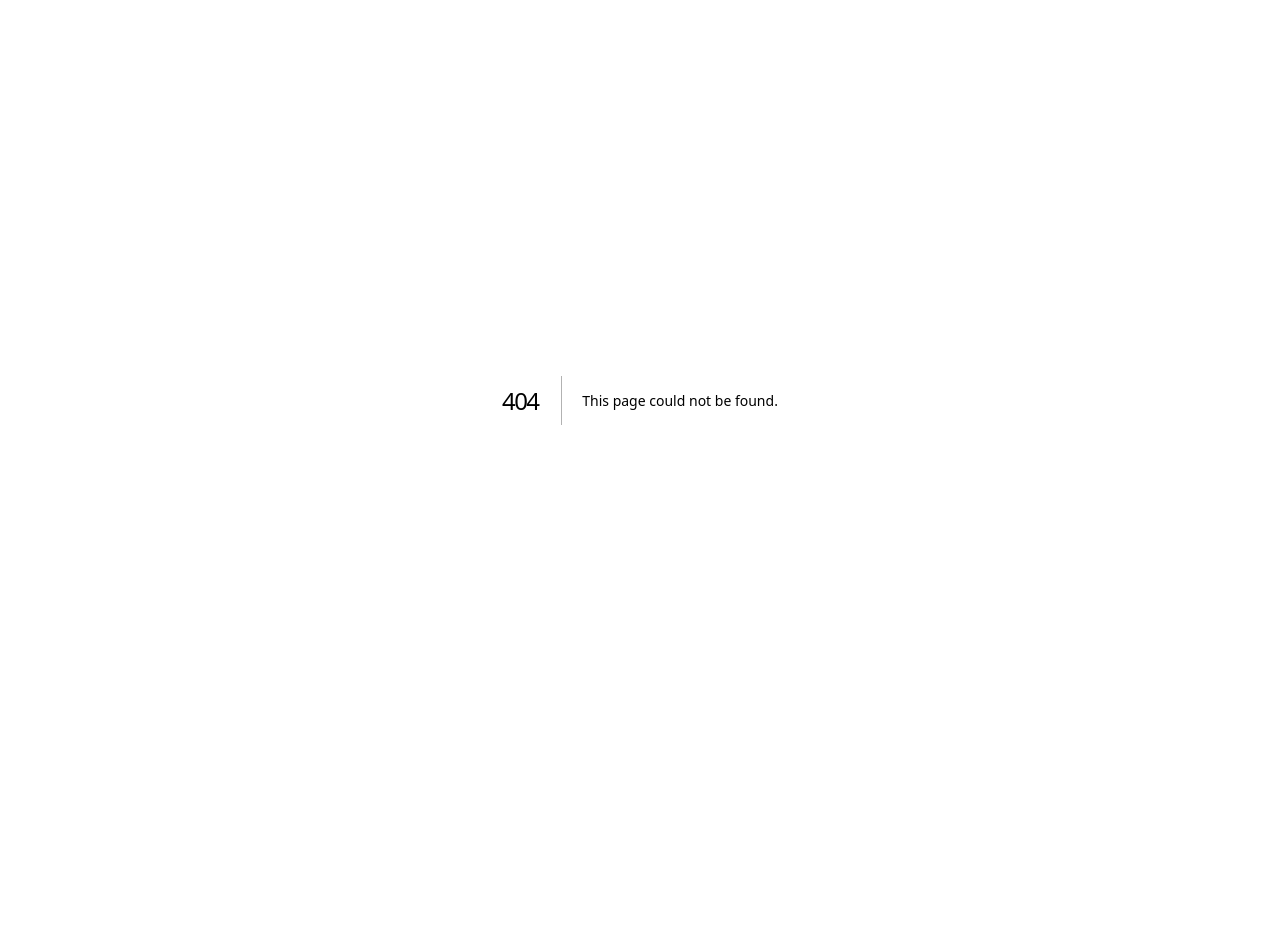
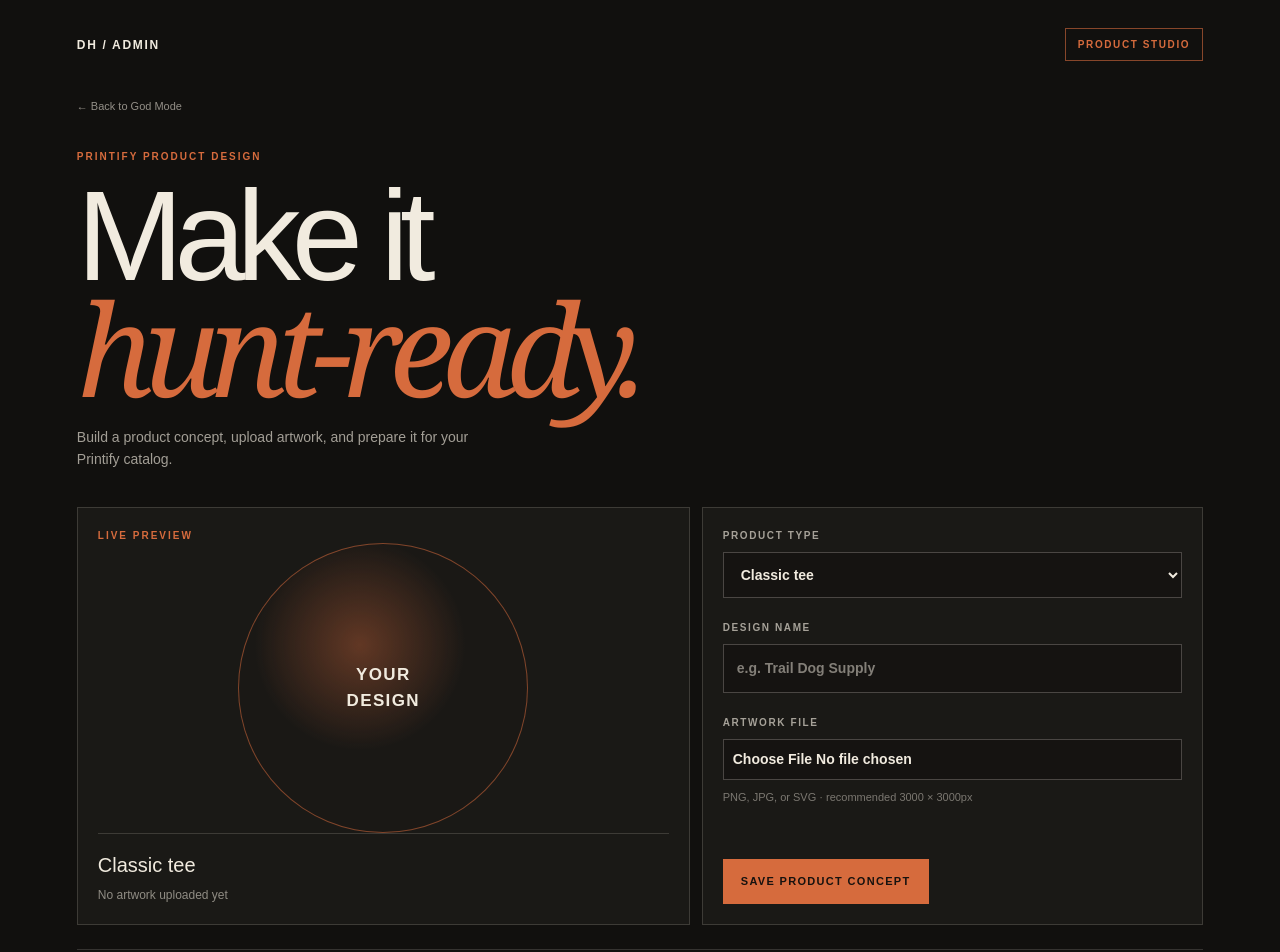
Before and after one commit to CJPCJP1973/printify-sync, a Next.js app: page /admin/design in a window 1280 px wide. Before the commit this address had no page. Shown: the top 952 px of the page. Before the commit the page ends 800 px from the top, so only its background shows below. Built offline with nearby package versions, Linux system fonts and the light colour scheme.

Commit message:
Add admin product design workspace

```diff
--- /dev/null
+++ b/app/admin/design/page.tsx
@@ -0,0 +1,74 @@
+'use client'
+
+import Link from 'next/link'
+import { useState } from 'react'
+
+const products = ['Classic tee', 'Heavyweight hoodie', 'Embroidered cap', 'Canvas tote']
+
+export default function ProductDesignPage() {
+  const [product, setProduct] = useState(products[0])
+  const [designName, setDesignName] = useState('')
+  const [uploadedFile, setUploadedFile] = useState('')
+  const [saved, setSaved] = useState(false)
+
+  function handleSave(event: React.FormEvent<HTMLFormElement>) {
+    event.preventDefault()
+    setSaved(true)
+  }
+
+  return (
+    <main className="admin-shell design-shell">
+      <header className="admin-header">
+        <Link className="admin-brand" href="/admin">DH / Admin</Link>
+        <span className="admin-badge">Product studio</span>
+      </header>
+
+      <div className="design-heading">
+        <Link className="admin-back" href="/admin">← Back to God Mode</Link>
+        <p className="admin-kicker">Printify product design</p>
+        <h1>Make it<br /><em>hunt-ready.</em></h1>
+        <p>Build a product concept, upload artwork, and prepare it for your Printify catalog.</p>
+      </div>
+
+      <form className="design-layout" onSubmit={handleSave}>
+        <section className="design-preview" aria-label="Product preview">
+          <div className="preview-label">Live preview</div>
+          <div className="product-art" aria-hidden="true">
+            <span>{designName || 'YOUR DESIGN'}</span>
+          </div>
+          <div className="preview-meta">
+            <strong>{product}</strong>
+            <span>{uploadedFile ? `Artwork: ${uploadedFile}` : 'No artwork uploaded yet'}</span>
+          </div>
+        </section>
+
+        <section className="design-form" aria-label="Product details">
+          <label>
+            Product type
+            <select value={product} onChange={(event) => setProduct(event.target.value)}>
+              {products.map((item) => <option key={item}>{item}</option>)}
+            </select>
+          </label>
+          <label>
+            Design name
+            <input value={designName} onChange={(event) => setDesignName(event.target.value)} placeholder="e.g. Trail Dog Supply" />
+          </label>
+          <label className="upload-field">
+            Artwork file
+            <input type="file" accept="image/png,image/jpeg,image/svg+xml" onChange={(event) => setUploadedFile(event.target.files?.[0]?.name ?? '')} />
+            <span>{uploadedFile || 'PNG, JPG, or SVG · recommended 3000 × 3000px'}</span>
+          </label>
+          <div className="design-actions">
+            <button type="submit">Save product concept</button>
+            {saved && <span role="status">Saved in this session.</span>}
+          </div>
+        </section>
+      </form>
+
+      <footer className="admin-footer">
+        <span>God Mode · Product studio</span>
+        <span>Printify connection ready</span>
+      </footer>
+    </main>
+  )
+}
--- a/app/admin/page.tsx
+++ b/app/admin/page.tsx
@@ -29,6 +29,11 @@ export default async function AdminPage() {
       </section>
 
       <section className="admin-grid" aria-label="Admin controls">
+        <Link className="admin-card admin-card-action" href="/admin/design">
+          <span className="admin-card-label">Product studio</span>
+          <strong>Design</strong>
+          <span>Create a Printify product mockup →</span>
+        </Link>
         <article className="admin-card admin-card-live">
           <span className="admin-card-label">Store status</span>
           <strong>Live</strong>
--- a/app/globals.css
+++ b/app/globals.css
@@ -195,7 +195,36 @@ h1 em { color: var(--orange); font-family: Georgia, serif; font-weight: 400; let
 .admin-grid { display: grid; grid-template-columns: repeat(3, minmax(0, 1fr)); gap: 12px; }
 .admin-card { display: flex; min-height: 130px; flex-direction: column; justify-content: space-between; gap: 8px; padding: 18px; border: 1px solid rgba(241,235,223,.16); background: rgba(241,235,223,.04); }
 .admin-card strong { font-size: 28px; font-weight: 500; letter-spacing: -.04em; }
-.admin-card-live { border-color: rgba(214,107,61,.5); }
+  .admin-card-live { border-color: rgba(214,107,61,.5); }
+  .admin-card-action { color: var(--cream); text-decoration: none; transition: background .2s, border-color .2s; }
+  .admin-card-action:hover, .admin-card-action:focus-visible { background: rgba(214,107,61,.12); border-color: var(--orange); }
+  .design-shell { gap: 24px; }
+  .design-heading { max-width: 620px; margin: 8px 0 12px; }
+  .admin-back { display: inline-block; margin-bottom: 34px; color: rgba(241,235,223,.58); font-size: 11px; text-decoration: none; }
+  .admin-back:hover { color: var(--cream); }
+  .design-heading h1 { margin: 16px 0; }
+  .design-heading h1 em { color: var(--orange); }
+  .design-heading > p:last-child { max-width: 430px; color: rgba(241,235,223,.65); font-size: 14px; line-height: 1.6; }
+  .design-layout { display: grid; grid-template-columns: minmax(0, 1.1fr) minmax(280px, .9fr); gap: 12px; }
+  .design-preview, .design-form { border: 1px solid rgba(241,235,223,.16); background: rgba(241,235,223,.04); padding: 20px; }
+  .design-preview { display: flex; min-height: 370px; flex-direction: column; justify-content: space-between; }
+  .preview-label { color: var(--orange); font-size: 10px; font-weight: 700; letter-spacing: .2em; text-transform: uppercase; }
+  .product-art { display: grid; place-items: center; width: min(76%, 290px); aspect-ratio: 1; margin: 0 auto; border: 1px solid rgba(214,107,61,.55); border-radius: 50%; background: radial-gradient(circle at 42% 35%, rgba(214,107,61,.38), transparent 42%), #1a1815; color: var(--cream); text-align: center; }
+  .product-art span { max-width: 130px; font-size: 17px; font-weight: 700; letter-spacing: .08em; text-transform: uppercase; }
+  .preview-meta { display: flex; flex-direction: column; gap: 6px; border-top: 1px solid rgba(241,235,223,.16); padding-top: 16px; }
+  .preview-meta strong { font-size: 20px; font-weight: 500; }
+  .preview-meta span, .design-actions span { color: rgba(241,235,223,.55); font-size: 12px; }
+  .design-form { display: flex; flex-direction: column; gap: 22px; }
+  .design-form label { display: flex; flex-direction: column; gap: 9px; color: rgba(241,235,223,.65); font-size: 10px; font-weight: 700; letter-spacing: .16em; text-transform: uppercase; }
+  .design-form input, .design-form select { width: 100%; border: 1px solid rgba(241,235,223,.24); border-radius: 0; background: #151311; color: var(--cream); padding: 13px; font: inherit; font-size: 14px; letter-spacing: normal; text-transform: none; }
+  .design-form input:focus, .design-form select:focus { outline: 1px solid var(--orange); outline-offset: 2px; }
+  .upload-field input[type=file] { padding: 9px; }
+  .upload-field > span { color: rgba(241,235,223,.45); font-size: 11px; font-weight: 400; letter-spacing: normal; text-transform: none; }
+  .design-actions { display: flex; align-items: center; flex-wrap: wrap; gap: 14px; margin-top: auto; padding-top: 12px; }
+  .design-actions button { border: 0; background: var(--orange); color: #17120f; cursor: pointer; padding: 14px 18px; font: inherit; font-size: 11px; font-weight: 700; letter-spacing: .12em; text-transform: uppercase; }
+  .design-actions button:hover { background: #ed8a53; }
+  @media (max-width: 760px) { .design-layout { grid-template-columns: 1fr; } .design-preview { min-height: 300px; } }
+
 .admin-footer { margin-top: auto; padding-top: 20px; border-top: 1px solid rgba(241,235,223,.16); color: rgba(241,235,223,.45); font-size: 10px; letter-spacing: .12em; text-transform: uppercase; }
 .admin-denied { justify-content: center; align-items: flex-start; }
 .admin-denied h1 { margin: 16px 0; font-size: clamp(46px, 8vw, 92px); }
```
